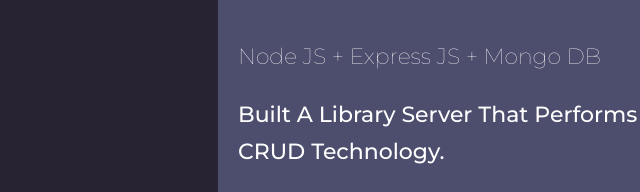
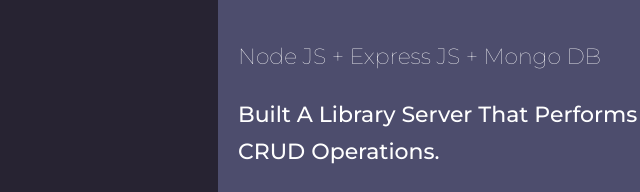
Before and after one commit to Amiele2006/Portfolio_website, a website: page index.html in a window 1280 px wide. Shown: the part 2099-2291 px from the top of the page, 640-1280 px from the left. Drawn offline with Linux system fonts and the light colour scheme.

Commit message:
changed: wordings of projects

```diff
--- a/index.html
+++ b/index.html
@@ -109,7 +109,7 @@
                 <div class="items-3" id="grid-3">
                     <h1 id="project-3"> Book Library Server </h1>
                     <p id="tech-3"> Node JS + Express JS + Mongo DB </p>
-                    <p id="desc-4"> Built A Library Server That Performs CRUD Technology.</p>
+                    <p id="desc-4"> Built A Library Server That Performs CRUD Operations.</p>
                     <a href="/" id="view-link"> View </a>
                 </div>
             </div>
```
